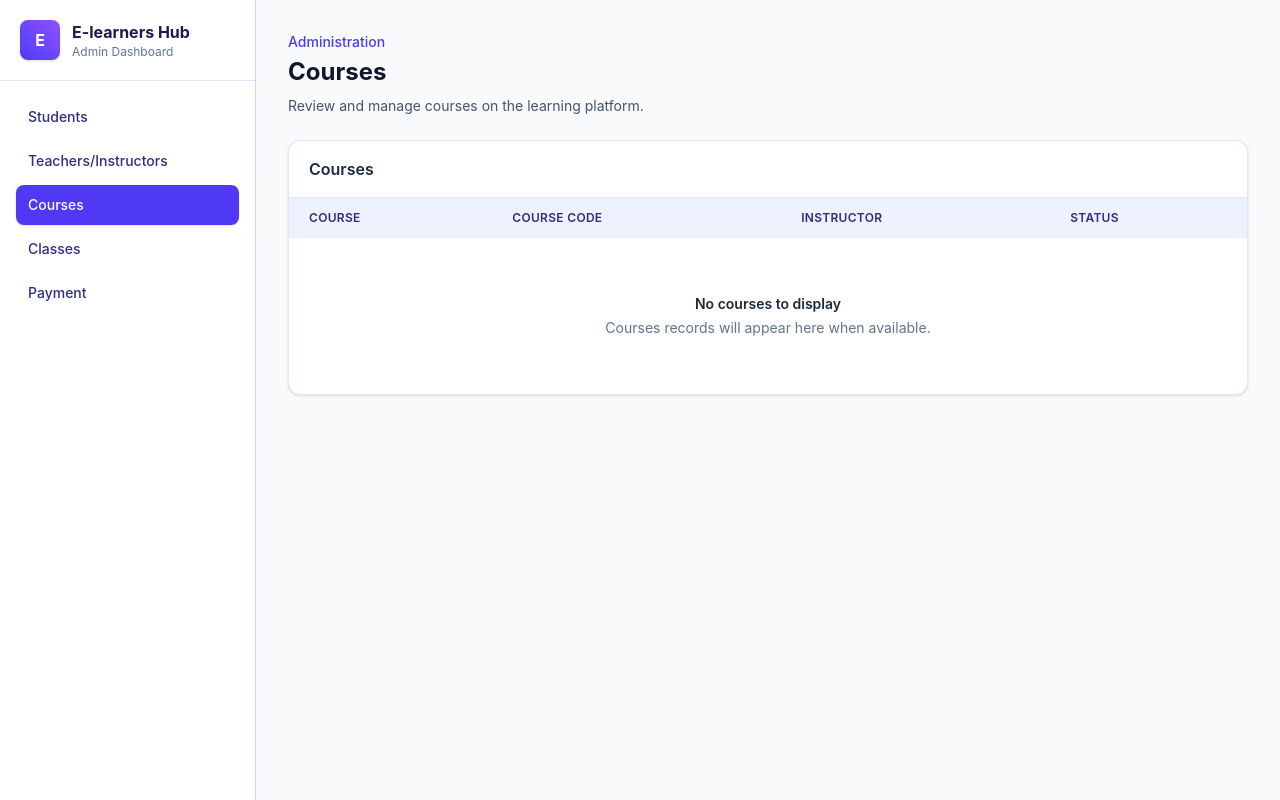
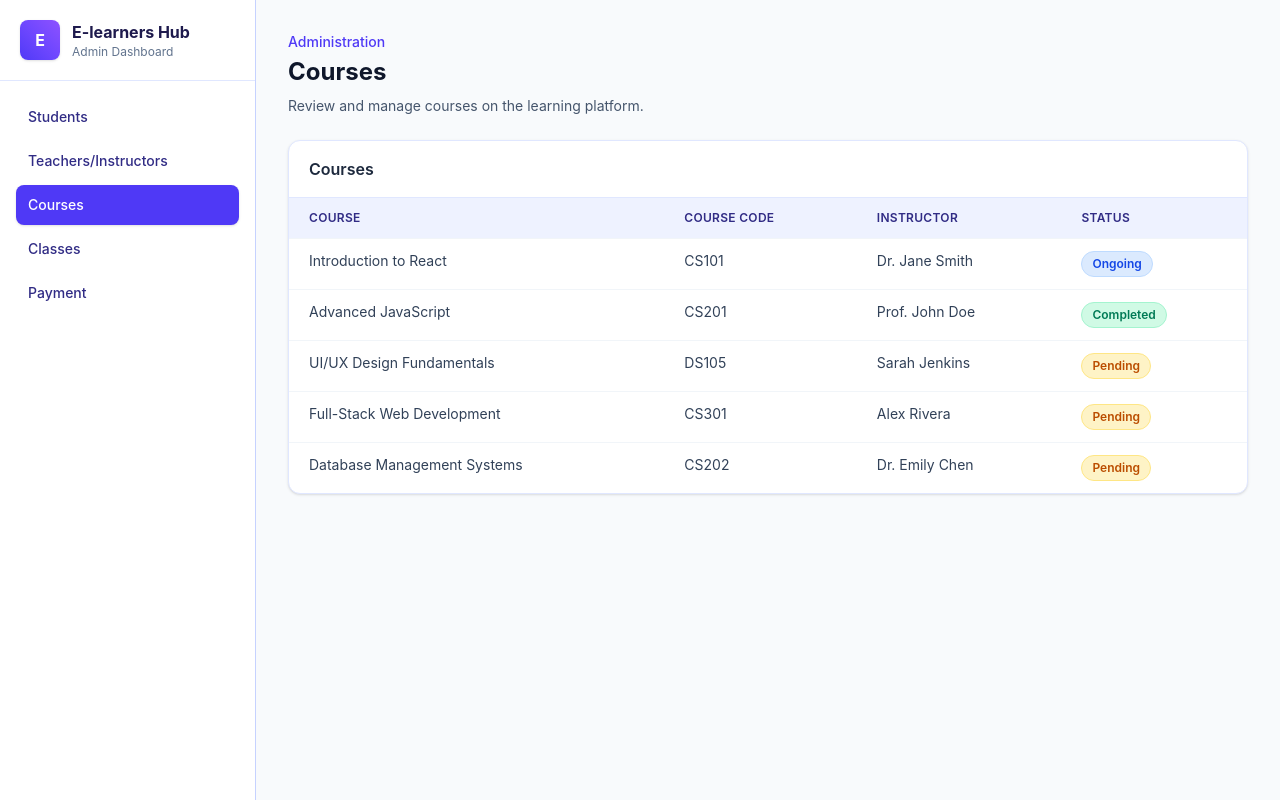
Before and after one commit to k1shor/learners, a React (Vite) app: page /admin in a window 1280 px wide. Both pictures are taken after a click on the button "Courses". Built offline with nearby package versions, Linux system fonts and the light colour scheme.

Commit message:
addition

```diff
--- a/src/pages/admin/AdminPage.jsx
+++ b/src/pages/admin/AdminPage.jsx
@@ -40,6 +40,31 @@ coursesData.forEach((course) => {
   });
 });
 
+const getCourseStatusForAdmin = (course) => {
+  const startDate = new Date(course["Start-date"]);
+  const endDate = new Date(startDate);
+  endDate.setDate(endDate.getDate() + course.durationWeeks * 7);
+  const now = new Date();
+
+  if (now < startDate) return "Pending";
+  if (now <= endDate) return "Ongoing";
+  return "Completed";
+};
+
+const courseRows = coursesData.map((course) => ({
+  course: course.Title,
+  courseCode: course["Course-Code"],
+  instructor: course.Instructor,
+  status: getCourseStatusForAdmin(course),
+}));
+
+const classRows = coursesData.map((course) => ({
+  class: `${course["Course-Code"]} Session`,
+  course: course.Title,
+  schedule: `${course["Start-date"]} • ${course.Time}`,
+  instructor: course.Instructor,
+}));
+
 const sections = [
   {
     id: "students",
@@ -75,7 +100,7 @@ const sections = [
       { key: "instructor", label: "Instructor" },
       { key: "status", label: "Status" },
     ],
-    rows: [],
+    rows: courseRows,
   },
   {
     id: "classes",
@@ -87,7 +112,7 @@ const sections = [
       { key: "schedule", label: "Schedule" },
       { key: "instructor", label: "Instructor" },
     ],
-    rows: [],
+    rows: classRows,
   },
   {
     id: "payment",
@@ -451,6 +476,54 @@ export default function AdminPage() {
                   </tr>
                 </thead>
                 <tbody>
+                  {section.rows.length > 0 ? (
+                    section.rows.map((row, index) => (
+                      <tr
+                        key={
+                          row.course ??
+                          row.class ??
+                          row.student ??
+                          row.instructor ??
+                          `${section.id}-${index}`
+                        }
+                        className="border-t border-slate-100 align-top"
+                      >
+                        {section.columns.map(({ key }) => {
+                          const value = row[key];
+                          const displayValue = Array.isArray(value)
+                            ? value.join(", ")
+                            : value ?? "—";
+
+                          if (key === "status") {
+                            const tone =
+                              displayValue === "Ongoing"
+                                ? "bg-blue-100 text-blue-700 border-blue-200"
+                                : displayValue === "Completed"
+                                  ? "bg-emerald-100 text-emerald-700 border-emerald-200"
+                                  : displayValue === "Pending"
+                                    ? "bg-amber-100 text-amber-700 border-amber-200"
+                                    : "bg-slate-100 text-slate-700 border-slate-200";
+
+                            return (
+                              <td key={key} className="px-5 py-3 text-sm">
+                                <span
+                                  className={`inline-flex rounded-full border px-2.5 py-1 text-xs font-semibold ${tone}`}
+                                >
+                                  {displayValue}
+                                </span>
+                              </td>
+                            );
+                          }
+
+                          return (
+                            <td key={key} className="px-5 py-3 text-sm text-slate-700">
+                              {displayValue}
+                            </td>
+                          );
+                        })}
+                      </tr>
+                    ))
+                  ) : (
                     <tr>
                       <td
                         colSpan={section.columns.length}
@@ -464,6 +537,7 @@ export default function AdminPage() {
                         </p>
                       </td>
                     </tr>
+                  )}
                 </tbody>
               </table>
             </div>
```
Lines whose indentation alone changed are shown as unchanged.
